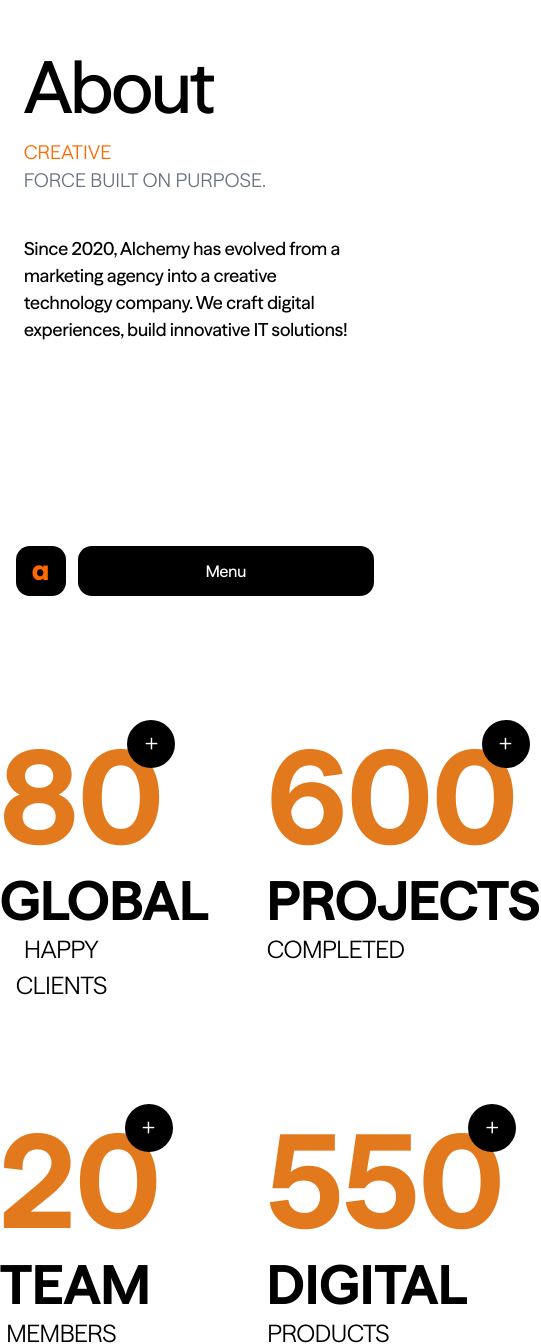
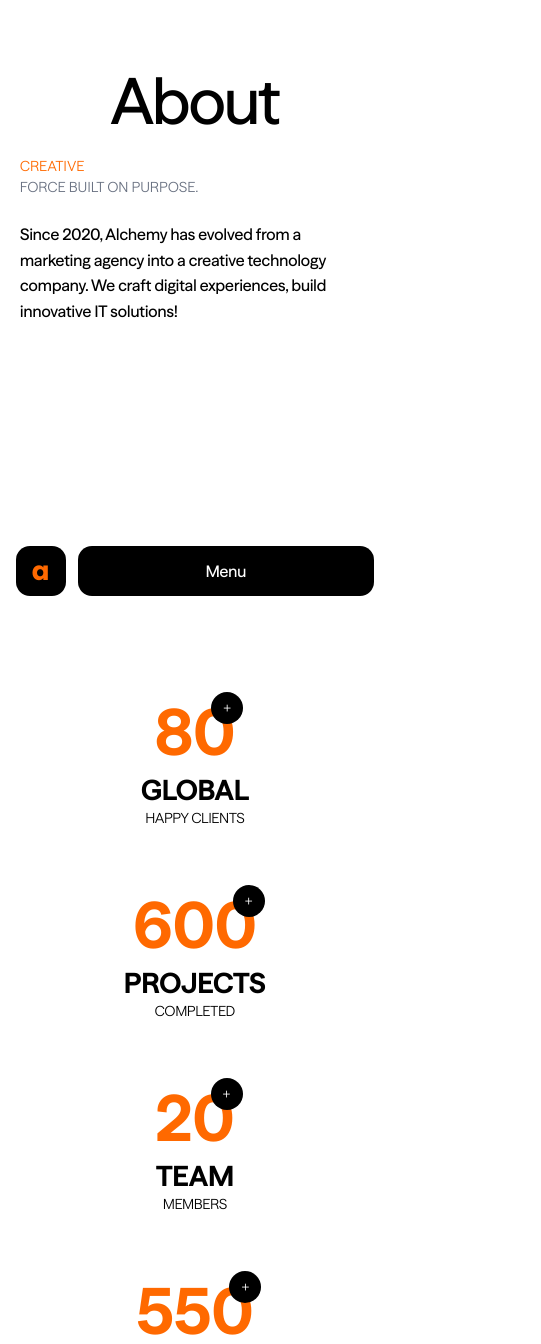
Before and after one commit to ChemyDigi/Alchemy-rewamp, a Next.js app: page /about in a window 390 px wide. Shown: the part 224-1568 px from the top of the page, 541 px wide, since content can reach past the window. Built offline with nearby package versions, Linux system fonts and the light colour scheme.

Commit message:
mobile responsive

```diff
--- a/components/about/Stats.tsx
+++ b/components/about/Stats.tsx
@@ -1,45 +1,79 @@
 "use client";
 
 export default function AboutStats() {
+  const stats = [
+    { num: "80", title: "GLOBAL", sub: "HAPPY CLIENTS" },
+    { num: "600", title: "PROJECTS", sub: "COMPLETED" },
+    { num: "20", title: "TEAM", sub: "MEMBERS" },
+    { num: "550", title: "DIGITAL", sub: "PRODUCTS" },
+  ];
+
   return (
-    <section className="w-full min-h-screen  flex items-center justify-center">
+    <section className="w-full min-h-screen flex items-center justify-center px-6 md:px-16 py-20">
 
-      <div className="grid grid-cols-2 gap-x-36 gap-y-28 text-center">
+      <div
+        className="
+          grid
+          grid-cols-1 sm:grid-cols-2
+          gap-y-16 sm:gap-y-20 md:gap-y-28
+          gap-x-12 md:gap-x-24 lg:gap-x-36
+          text-center
+        "
+      >
 
-        {[
-          { num: "80", title: "GLOBAL", sub: "HAPPY CLIENTS" },
-          { num: "600", title: "PROJECTS", sub: "COMPLETED" },
-          { num: "20", title: "TEAM", sub: "MEMBERS" },
-          { num: "550", title: "DIGITAL", sub: "PRODUCTS" },
-        ].map((item, i) => (
+        {stats.map((item, i) => (
+          <div key={i}>
 
-          <div key={i}>
+            {/* NUMBER + PLUS */}
             <div className="relative inline-block">
 
-              {/* NUMBER */}
-              <h2 className="text-orange text-[130px] font-bold leading-none">
+              <h2
+                className="
+                  text-orange-500
+                  text-[64px] sm:text-[90px] md:text-[110px] lg:text-[130px]
+                  font-bold leading-none
+                "
+              >
                 {item.num}
               </h2>
 
-              {/* PLUS */}
-              <div className="absolute -top-3 -right-3 w-12 h-12 bg-black rounded-full flex items-center justify-center text-white text-2xl">
+              <div
+                className="
+                  absolute
+                  -top-2 -right-2 sm:-top-3 sm:-right-3
+                  w-8 h-8 sm:w-10 sm:h-10 md:w-12 md:h-12
+                  bg-black text-white
+                  rounded-full
+                  flex items-center justify-center
+                  text-sm sm:text-lg md:text-xl
+                "
+              >
                 +
               </div>
             </div>
 
             {/* TITLE */}
-            <p className="text-black text-[54px] font-bold leading-none mt-3">
+            <p
+              className="
+                text-black font-bold leading-none mt-3
+                text-[28px] sm:text-[36px] md:text-[44px] lg:text-[54px]
+              "
+            >
               {item.title}
             </p>
 
             {/* SUBTEXT */}
-            <p className="text-black text-[24px] mt-1">
+            <p
+              className="
+                text-black mt-1
+                text-[14px] sm:text-[18px] md:text-[20px] lg:text-[24px]
+              "
+            >
               {item.sub}
             </p>
+
           </div>
-
         ))}
-
       </div>
     </section>
   );
--- a/components/about/hero.tsx
+++ b/components/about/hero.tsx
@@ -8,7 +8,7 @@ function ScrollFillText({ text }: { text: string }) {
 
   const { scrollYProgress } = useScroll({
     target: ref,
-    offset: ["start 85%", "end 15%"], // controls animation timing
+    offset: ["start 90%", "end 10%"], // smoother on mobile
   });
 
   const words = text.split(" ");
@@ -16,7 +16,16 @@ function ScrollFillText({ text }: { text: string }) {
   return (
     <p
       ref={ref}
-      className="mt-10 max-w-[900px] font-medium mx-auto text-left text-[18px] md:text-[38px] leading-[1.5] text-gray-400 translate-x-0 md:translate-x-32 lg:translate-x-50"
+      className="
+        mt-6 md:mt-10
+        max-w-full md:max-w-[900px]
+        font-medium
+        text-left
+        text-[16px] sm:text-[20px] md:text-[32px] lg:text-[38px]
+        leading-[1.6]
+        text-gray-400
+        translate-x-0 md:translate-x-16 lg:translate-x-32
+      "
     >
       {words.map((word, i) => {
         const start = i / words.length;
@@ -41,20 +50,30 @@ function ScrollFillText({ text }: { text: string }) {
 export default function AboutHero() {
   return (
     <section className="w-full min-h-screen flex items-center bg-white">
-      <div className="w-full px-6 md:px-16 lg:px-24">
+      <div className="w-full px-5 sm:px-8 md:px-16 lg:px-24">
         <div className="max-w-[1200px]">
 
           {/* TITLE */}
-          <h1 className="text-[72px] md:text-[200px] font-medium text-black leading-[0.95] tracking-tight">
-            About
-          </h1>
+          <h1
+  className="
+    text-[64px] sm:text-[90px] md:text-[140px] lg:text-[200px]
+    font-medium text-black leading-[0.95] tracking-tight
+
+    text-center md:text-left
+    w-full
+
+    mt-0 mb-6 md:mb-0
+  "
+>
+  About
+</h1>
 
           {/* SUB LABEL */}
-          <div className="mt-4">
-            <p className="text-[19px] text-orange-500 tracking-wide">
+          <div className="mt-3 md:mt-4">
+            <p className="text-[14px] sm:text-[16px] md:text-[19px] text-orange-500 tracking-wide">
               CREATIVE
             </p>
-            <p className="text-[19px] text-gray-500 tracking-wide">
+            <p className="text-[14px] sm:text-[16px] md:text-[19px] text-gray-500 tracking-wide">
               FORCE BUILT ON PURPOSE.
             </p>
           </div>
```
